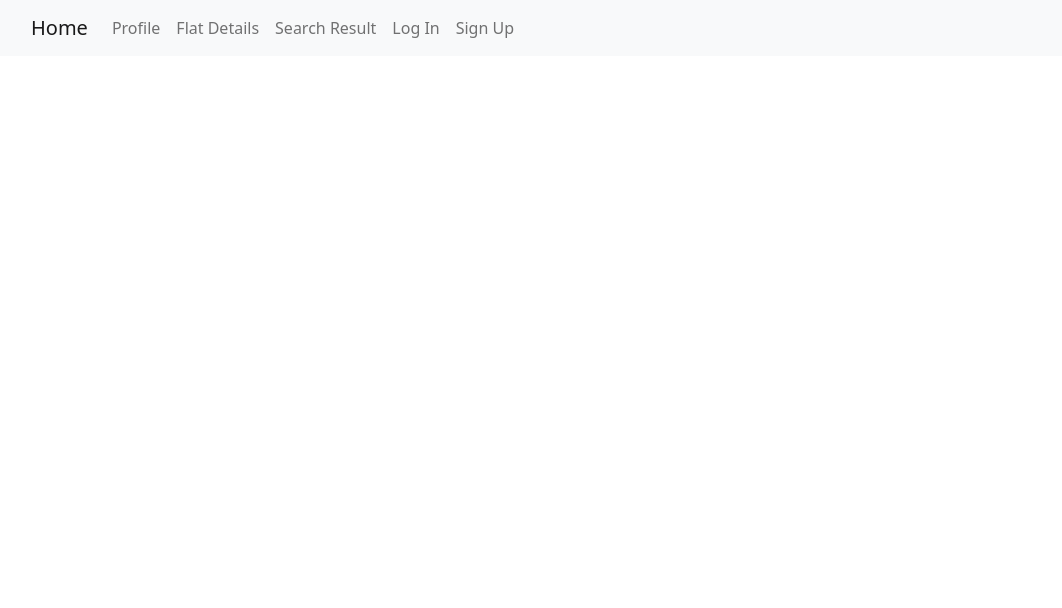
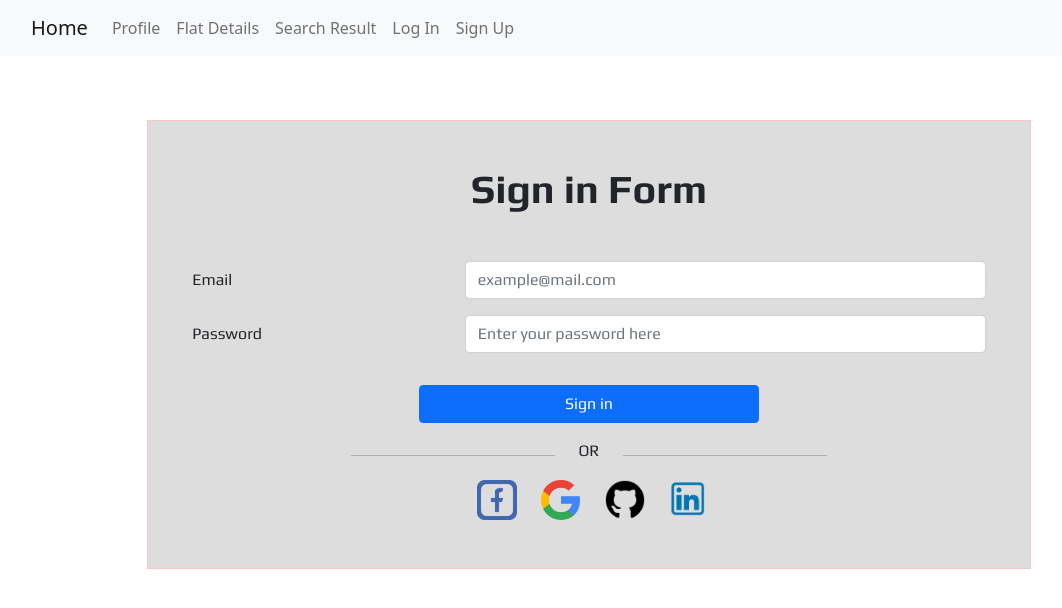
Before and after one commit to hussain18/findMeHome, a React (Create React App) app in the folder front_end/: page /sign_in in a window 1280 px wide. Shown: the top 608 px of the page, without its empty margins (51-1113 px from the left). Built offline with nearby package versions, Linux system fonts and the light colour scheme.

Commit message:
login page added

```diff
--- a/front_end/src/App.js
+++ b/front_end/src/App.js
@@ -4,6 +4,7 @@ import "bootstrap/dist/js/bootstrap.bundle.min.js";
 import { BrowserRouter, Switch, Route } from "react-router-dom";
 import Nav from "./components/navbar";
 import signUp from "./pages/signup_page/signUp"
+import SignIn from "./pages/signup_page/signIn"
 
 // Pages
 import landingPage from "./pages/landing_page/landingPage";
@@ -17,6 +18,7 @@ function App() {
         <Switch>
           <Route exact path="/" component={landingPage} />
           <Route path = "/signup" component={signUp}/>
+          <Route path = "/sign_in" component={SignIn}/>
         </Switch>
       </BrowserRouter>
     </div>
--- a/front_end/src/components/navbar.js
+++ b/front_end/src/components/navbar.js
@@ -23,7 +23,7 @@ function NavBar(props) {
                         <a className={"nav-link" + searchResult} href="#">Search Result</a>
                     </li>
                     <li className="nav-item">
-                        <a className={"nav-link" + logIn} href="#">Log In</a>
+                        <a className={"nav-link" + logIn} href="/sign_in">Log In</a>
                     </li>
                     <li className="nav-item">
                         <a className={"nav-link" + signUp} href="/signup">Sign Up</a>
--- /dev/null
+++ b/front_end/src/pages/signup_page/signIn.js
@@ -0,0 +1,71 @@
+import React from "react";
+import {InlineInput, SelectInput} from '../../components/inputs'
+import './style.css'
+import {OrView, SocialLoginView} from './signUp'
+
+class SignIn extends React.Component {
+    constructor(props) {
+      super(props);
+      this.state = {};
+
+      this.handleInputChange = this.handleInputChange.bind(this);
+      this.handleSubmit = this.handleSubmit.bind(this);
+    }
+
+    handleInputChange(event) {
+      const target = event.target;
+      const value = target.type === "checkbox" ? target.checked : target.value;
+      const name = target.name;
+
+      this.setState({
+        [name]: value,
+      });
+    }
+
+    handleSubmit(event) {
+      //TEST...
+      console.log(this.state)
+      alert('submitted successfully')
+      event.preventDefault()
+    }
+
+    render() {
+      return (
+        <div className='container form-container'>
+          <form onSubmit={this.handleSubmit}>
+            <h1 className = 'text-center fs-1 fw-bold mb-5'>Sign in Form</h1>
+            <div className = 'row row-cols-1 g-3 align-items-center'>
+
+                <InlineInput
+                type = 'email'
+                label = "Email"
+                name = 'email'
+                placeholder = 'example@mail.com'
+                onChange = {(event) => this.handleInputChange(event)}
+                value = {this.state.email} />
+
+              <InlineInput
+                type = 'password'
+                placeholder = "Enter your password here"
+                name = 'password'
+                onChange = {(event) => this.handleInputChange(event)}
+                value = {this.state.password} />
+            </div>
+
+            {/* Submit button */}
+            <div class="row justify-content-center mt-3">
+              <input value = "Sign in" className = 'col-5 btn btn-primary mt-3 mb-3' type="submit" />
+            </div>
+
+            <OrView />
+
+            {/* sign up throw social accounts options */}
+            <SocialLoginView />
+          </form>
+        </div>
+      );
+    }
+
+}
+
+export default SignIn
--- a/front_end/src/pages/signup_page/signUp.js
+++ b/front_end/src/pages/signup_page/signUp.js
@@ -137,3 +137,10 @@ class SignUp extends React.Component {
 }
 
 export default SignUp;
+
+export {
+  SocialLoginView,
+  OrView,
+}
+
+// TODO: confirm password not done yet
```
